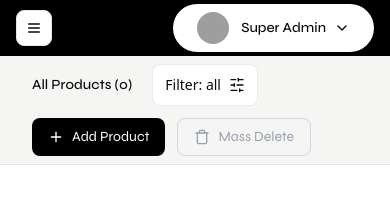
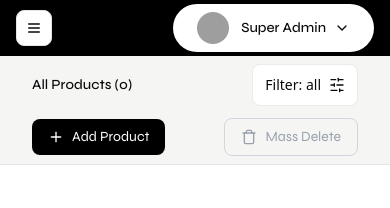
Before and after one commit to gloria-dedo/benchFiveTest, a React (Vite) app: page / in a window 390 px wide. Shown: the top 208 px of the page. Built offline with nearby package versions, Linux system fonts and the light colour scheme; grey boxes are pictures that could not be loaded.

Commit message:
fix: fixed product naviagetion

```diff
--- a/src/components/ProductNav.tsx
+++ b/src/components/ProductNav.tsx
@@ -40,7 +40,7 @@ export default function ProductNav(){
   const selectedProductForEdit = getSelectedProductForEdit();
     return(
         <nav className="flex flex-col gap-3 bg-[#F5F5F4] px-8 border-b py-2  md:flex-row items-start md:items-center justify-between">
-            <div className="flex gap-3 items-center justify-between">
+            <div className="flex gap-3 items-center justify-between lg:justify-start w-full lg:w-xl">
                 <ProductPagination/>
             {/* <DateFilter/>  */}
             <ProductTypeFilter/>
@@ -48,7 +48,7 @@ export default function ProductNav(){
 
             {/* <ProductPageSearchBar onSearch={() => {}}/>  */}
 
-                <div className="flex gap-3">
+                <div className="flex gap-3 justify-between lg:justify-end w-full lg:w-xl items-center">
                     {!isAnyProductSelected ? (
           <Link to="/add-product" className="text-sm items-center rounded-md flex gap-2 font-syne bg-black text-white px-4 py-2">
             <Plus className="h-4 w-4" />Add Product
```
